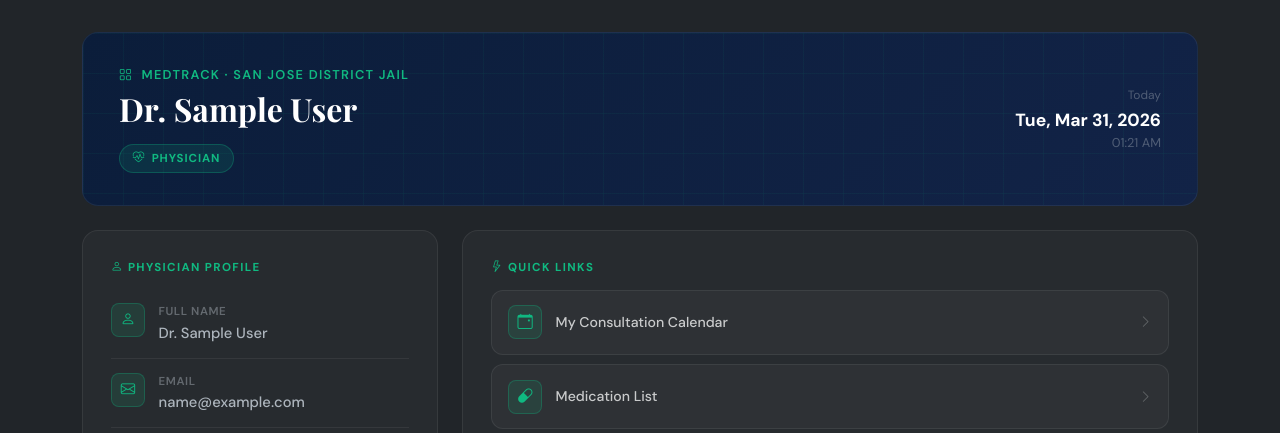
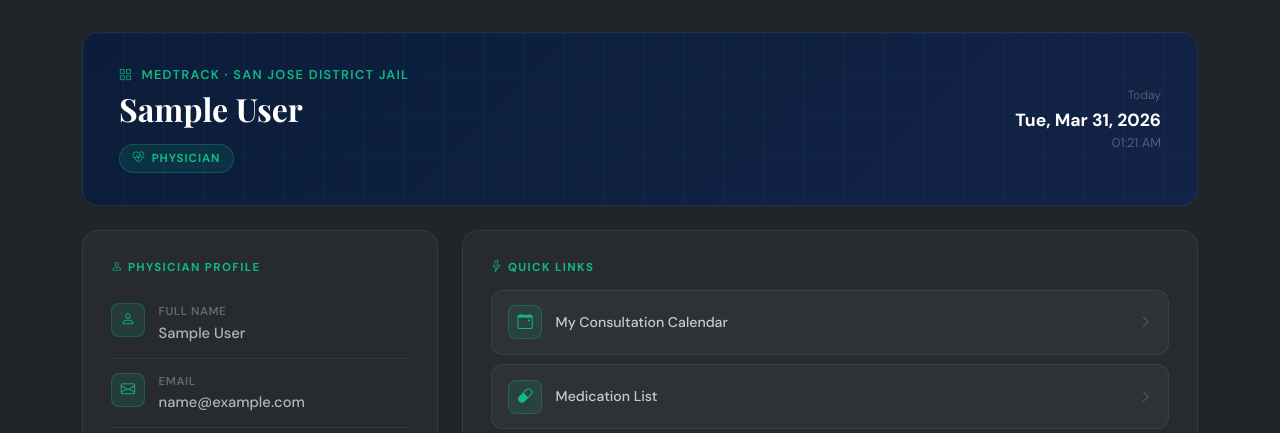
Before and after one commit to Daddycode11/MedTrack, a Django app: page /consultations/doctor-dashboard in a window 1280 px wide. Shown: the part 70-503 px from the top of the page. Run offline with Django 5.2, Linux system fonts and the light colour scheme; a user stored in the database is signed in; tables that the repository leaves empty hold one stand-in row (values such as "Sample post"); parts of the project's set-up code (start-up, migrations or seed data) failed here and were passed over; some libraries are stand-ins or nearby versions.

Commit message:
Remove Dr. prefix from physician name displays
Co-Authored-By: Claude Sonnet 4.6 <noreply@anthropic.com>

```diff
--- a/medtrack/templates/consultations/consultation_history.html
+++ b/medtrack/templates/consultations/consultation_history.html
@@ -201,7 +201,7 @@
             </td>
             <td>
               {% if c.physician %}
-                Dr. {{ c.physician.username.first_name }} {{ c.physician.username.last_name }}
+                {{ c.physician.username.first_name }} {{ c.physician.username.last_name }}
               {% else %}
                 <span style="opacity:.4;">—</span>
               {% endif %}
--- a/medtrack/templates/consultations/doctor_dashboard.html
+++ b/medtrack/templates/consultations/doctor_dashboard.html
@@ -189,7 +189,7 @@
         </div>
         <h1 class="dash-title">
           {% if physician %}
-            Dr. {{ physician.username.first_name }} {{ physician.username.last_name }}
+            {{ physician.username.first_name }} {{ physician.username.last_name }}
           {% else %}
             Welcome, {{ request.user.get_full_name|default:request.user.username }}
           {% endif %}
@@ -236,7 +236,7 @@
             <div class="profile-icon"><i class="bi bi-person"></i></div>
             <div>
               <div class="profile-label">Full Name</div>
-              <div class="profile-value">Dr. {{ physician.username.first_name }} {{ physician.username.last_name }}</div>
+              <div class="profile-value">{{ physician.username.first_name }} {{ physician.username.last_name }}</div>
             </div>
           </div>
 
@@ -400,7 +400,7 @@
                 <div class="consult-pdl">
                   <i class="bi bi-person me-1" style="opacity:.5;"></i>{{ fu.pdl_profile }}
                   {% if not physician %}
-                    · <span style="opacity:.5;">Dr. {{ fu.physician }}</span>
+                    · <span style="opacity:.5;">{{ fu.physician }}</span>
                   {% endif %}
                 </div>
                 {% if fu.parent_consultation %}
@@ -434,7 +434,7 @@
                   <div class="consult-pdl">
                     <i class="bi bi-person me-1" style="opacity:.5;"></i>{{ c.pdl_profile }}
                     {% if not physician %}
-                      · <span style="opacity:.5;">Dr. {{ c.physician }}</span>
+                      · <span style="opacity:.5;">{{ c.physician }}</span>
                     {% endif %}
                   </div>
                 </div>
```
